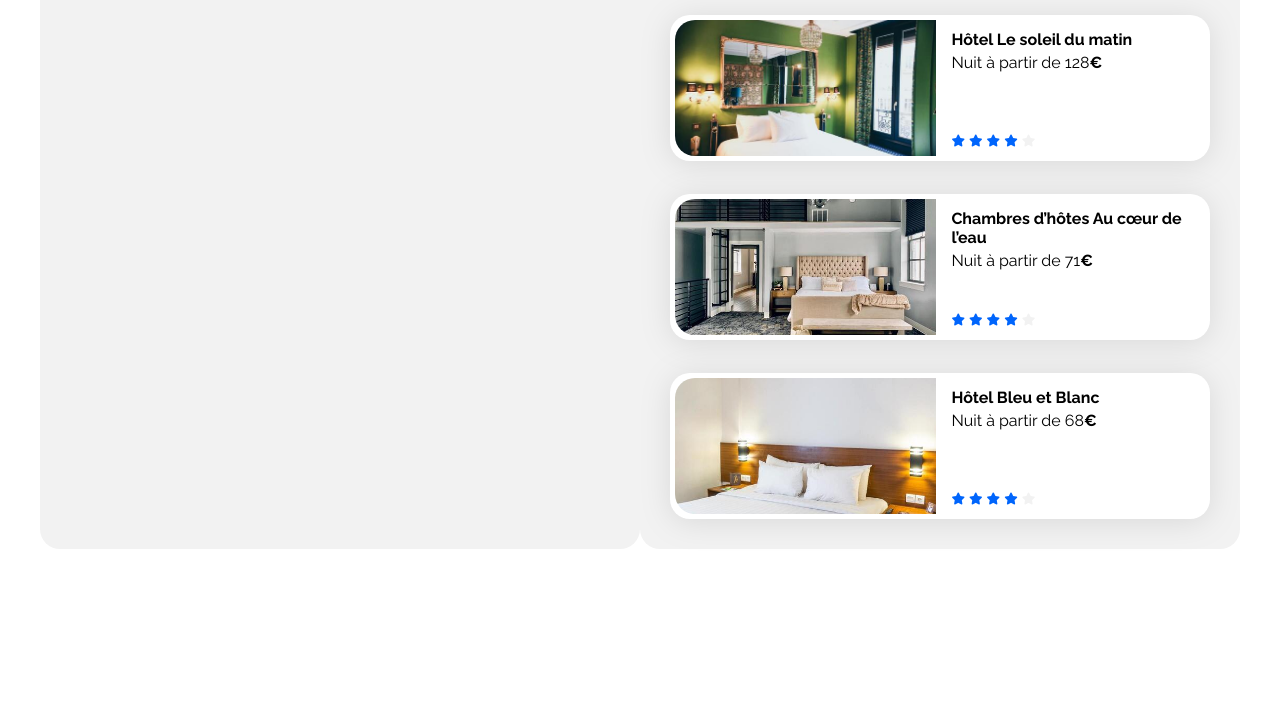
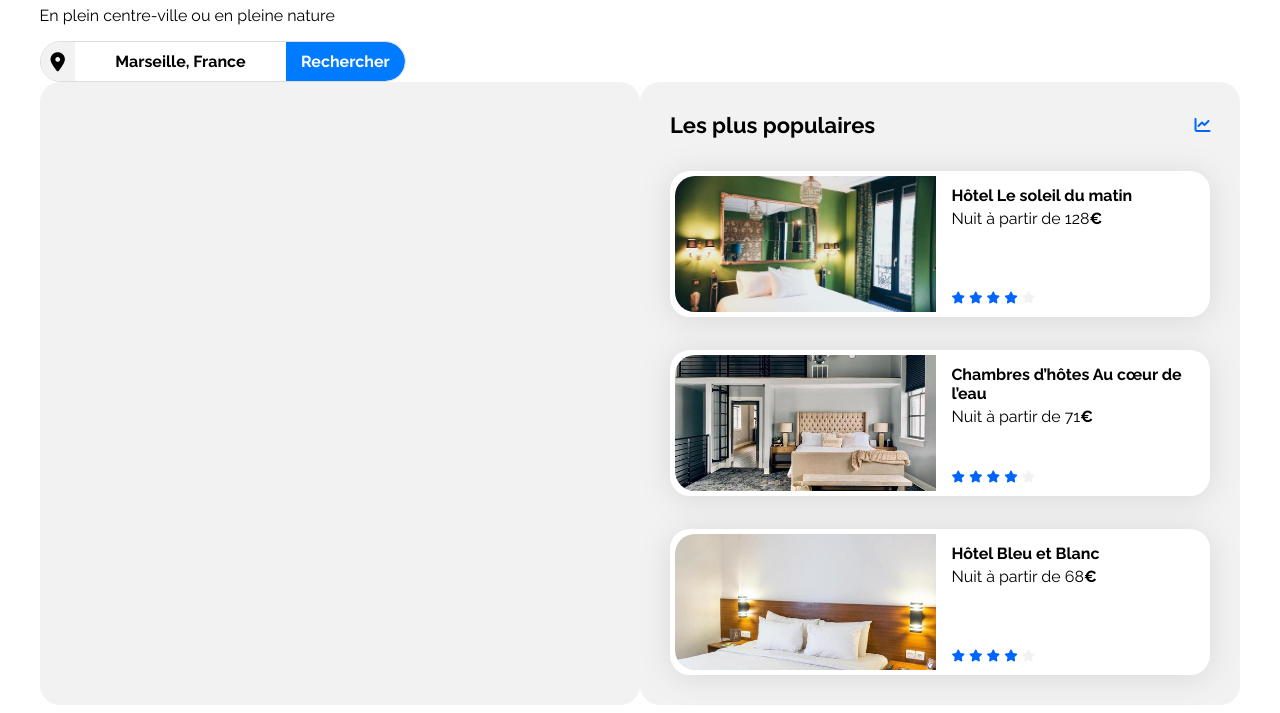
Before and after one commit to ValentinAcquistapace/P1-Booki, a plain HTML site: page index.html in a window 1280 px wide. Shown: the part 117-830 px from the top of the page. Before the commit the page ends 800 px from the top, so only its background shows below. Drawn offline with Linux system fonts and the light colour scheme.

Commit message:
Ajout de la barre de recherche

```diff
--- a/css/style.css
+++ b/css/style.css
@@ -116,6 +116,71 @@ header img {
     transform-origin: bottom left;
 }
 
+/****** Recherche d'hébergement ********/
+.search-container {
+    display: flex;
+    align-items: center;
+    border: 1px solid #ddd;
+    border-radius: 25px;
+    overflow: hidden;
+    width: fit-content;
+    background-color: white;
+}
+.search-container .location-icon {
+    background-color: #f2f2f2;
+    padding: 10px;
+    display: flex;
+    align-items: center;
+    justify-content: center;
+    color: black;
+    height: 100%;
+
+}
+
+.search-container i {
+    font-size: 1.2em
+}
+.fa-location-dot {
+    color: black;
+}
+
+.search-container input[type="text"] {
+    border: none;
+    outline: none;
+    padding: 10px;
+    flex: 1;
+    font-family: 'Raleway', sans-serif;
+    font-size: 16px;
+    text-align: center;
+    font-weight: 700;
+    color: black;
+
+}
+
+.search-container input[type="text"]::placeholder {
+    color: black;
+    opacity: 1;
+}
+
+.search-container button {
+    background-color: #007bff;
+    color: white;
+    border: none;
+    padding: 10px 15px ;
+    cursor: pointer;
+    border-top-right-radius: 25px;
+    border-bottom-right-radius: 25px;
+    font-family: 'Raleway', sans-serif;
+    font-size: 16px;
+    font-weight: 700;
+    text-align: center;
+}
+
+.search-container button:hover {
+    background-color: #0056b3;
+}
+
+
 
 /****** Hebergements And Populaires ***********/
 .hebergements-and-populaires {
--- a/index.html
+++ b/index.html
@@ -27,6 +27,18 @@
 
         </header>
         <main>
+            <thead>
+                <h1>Trouvez votre hébergement pour des vacances de rêve</h1>
+                <p>En plein centre-ville ou en pleine nature</p>
+                <div class="search-container">
+                    <div class="location-icon">
+                        <i class="fa-solid fa-location-dot"></i>
+                    </div>
+                    <input type="text" placeholder="Marseille, France" />
+                    <button>Rechercher</button>
+                </div>
+            </thead>
+
             <div class="hebergements-and-populaires">
                 <section class="hebergements">
 
```
